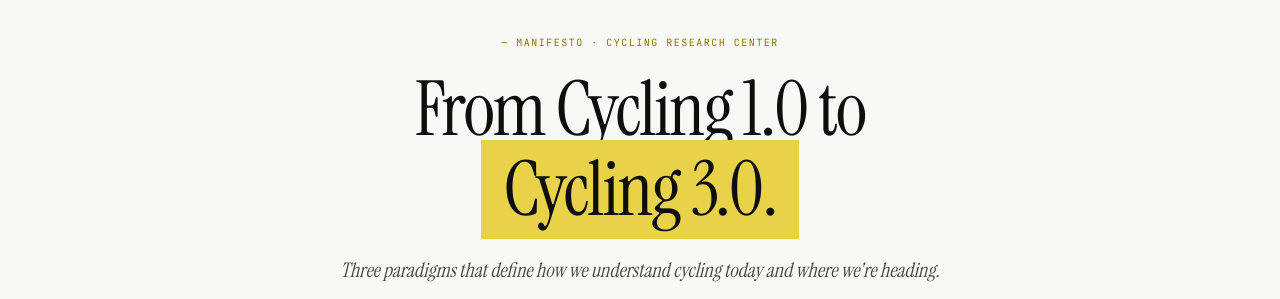
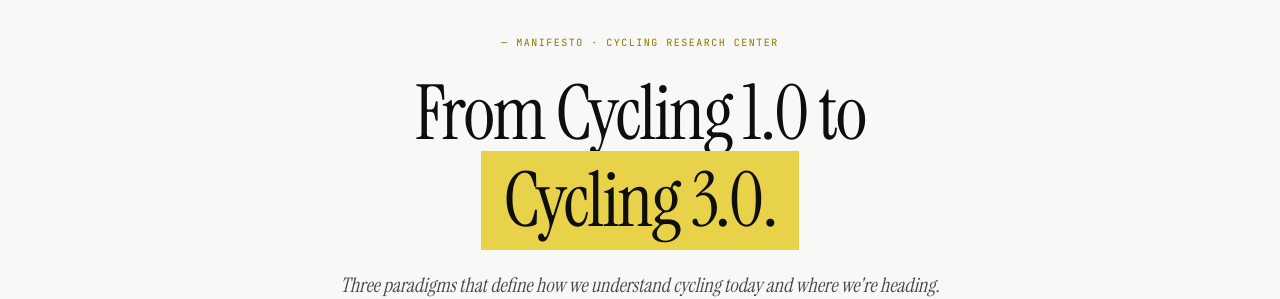
Before and after one commit to lmgallego/crc, a Next.js app: page /en/filosofia in a window 1280 px wide. Shown: the part 142-441 px from the top of the page. Built offline with nearby package versions, Linux system fonts and the light colour scheme; no server answers.

Commit message:
fix(manifesto): increase leading to prevent descenders touching highlight

```diff
--- a/components/blocks/philosophy/page-hero-manifesto.tsx
+++ b/components/blocks/philosophy/page-hero-manifesto.tsx
@@ -9,7 +9,7 @@ export function PageHeroManifesto() {
     <section className="border-b border-border">
       <div className="max-w-[820px] mx-auto px-5 md:px-7 py-14 md:py-24 text-center">
         <p className="section-number mb-5">— {t('eyebrow')}</p>
-        <h1 className="font-serif text-[48px] md:text-7xl lg:text-[76px] leading-[1.05] tracking-[-0.025em]">
+        <h1 className="font-serif text-[48px] md:text-7xl lg:text-[76px] leading-[1.15] tracking-[-0.025em]">
           {t.rich('title', {
             highlight: (chunks) => (
               <>
```
